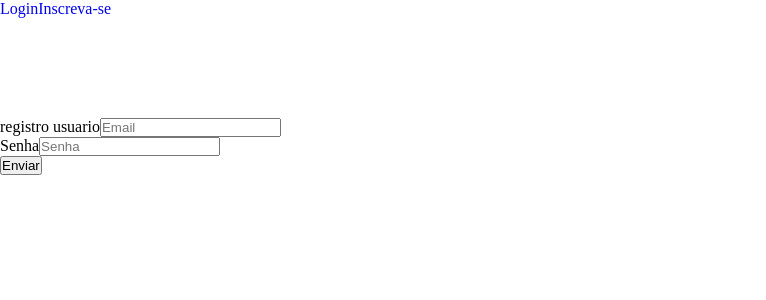
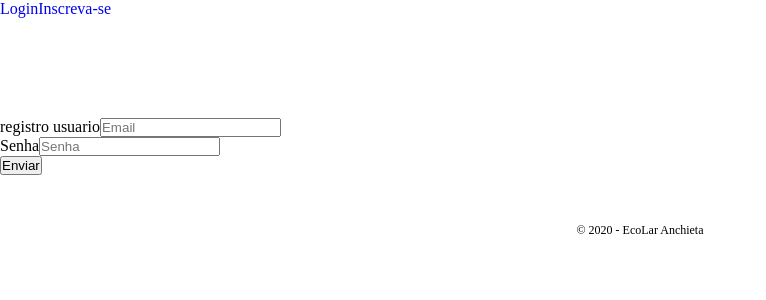
Before and after one commit to Squad9-RecodePro/ecoLarAnchieta, a React (Create React App) app in the folder frontend/: page /RegisterUser in a window 1280 px wide. Shown: the top 300 px of the page, without its empty margins (0-766 px from the left). Built offline with nearby package versions, Linux system fonts and the light colour scheme.

Commit message:
Added CopyRight on Footer

```diff
--- a/frontend/src/App.jsx
+++ b/frontend/src/App.jsx
@@ -1,12 +1,14 @@
 import React from 'react';
 import Routes from './Routes.jsx';
 import Menu from './components/Menu/index';
+import Footer from './components/Footer';
 
 function App() {
   return (
     <>
       <Menu />
       <Routes />
+      <Footer />
     </>
   );
 }
--- a/frontend/src/components/Footer/index.jsx
+++ b/frontend/src/components/Footer/index.jsx
@@ -7,8 +7,9 @@ import './styles.css';
 const Footer = () => {
     return (
         <>
-
-
+            <footer>
+                &copy; {new Date().getFullYear()} - EcoLar Anchieta
+            </footer>
         </>
     );
 }
--- a/frontend/src/components/Footer/styles.css
+++ b/frontend/src/components/Footer/styles.css
@@ -0,0 +1,6 @@
+footer {
+    font-size: 12px;
+    margin-top: 48px;
+    display: flex;
+    justify-content: center;
+}
```
Also changed, not shown: 1 other file (tests, documents, lock files or other folders).
